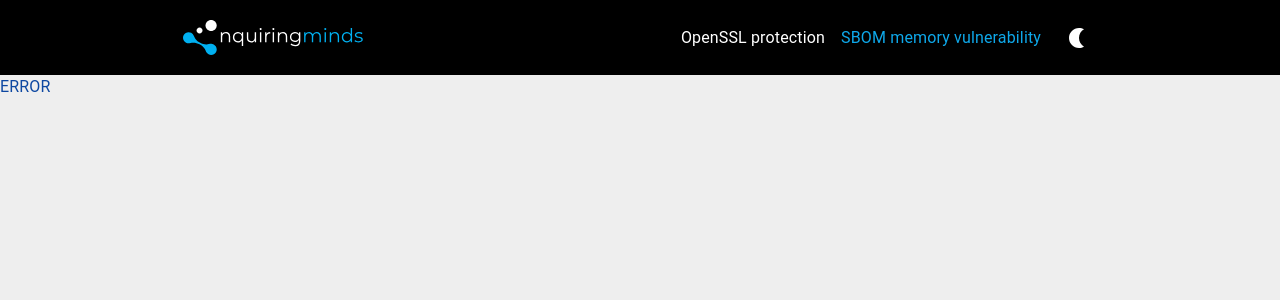
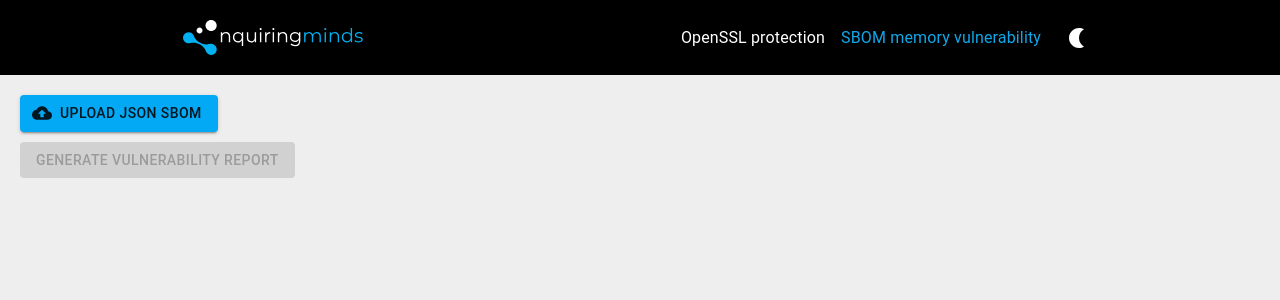
Before and after one commit to nqminds/UniBOM-Viewer, a Next.js app in the folder packages/app/: page /sbom in a window 1280 px wide. Shown: the top 300 px of the page. Built offline with nearby package versions, Linux system fonts and the light colour scheme; no server answers.

Commit message:
Add: Upload sbom file button

```diff
--- a/packages/app/src/pages/sbom.tsx
+++ b/packages/app/src/pages/sbom.tsx
@@ -1,13 +1,10 @@
 import React from "react";
-import useSWR from "swr";
 import SbomComponentTable from "@/modules/cve/sbom-component-table";
-import {Box, CircularProgress, Typography} from "@mui/material";
+import {Box, CircularProgress, Typography, Button, Alert} from "@mui/material";
 import {styled} from "@mui/system";
+import CloudUploadIcon from '@mui/icons-material/CloudUpload';
+import { useState } from "react";
 
-const fetcher = async () => {
-  const response = await fetch("/api/vulnerability-analysis");
-  return await response.json();
-};
 
 const Container = styled("div")(({theme: {spacing}}) => ({
   padding: spacing(2),
@@ -17,34 +14,109 @@ const Container = styled("div")(({theme: {spacing}}) => ({
   overflowX: "hidden",
 }));
 
+
+const VisuallyHiddenInput = styled('input')({
+  clip: 'rect(0 0 0 0)',
+  clipPath: 'inset(50%)',
+  height: 1,
+  overflow: 'hidden',
+  position: 'absolute',
+  bottom: 0,
+  left: 0,
+  whiteSpace: 'nowrap',
+  width: 1,
+});
+
+
 export default function Home() {
-  const {data, error, isLoading} = useSWR("vul-analysis", fetcher);
 
-  if (error || data?.error) {
-    return <Typography>ERROR</Typography>;
+  const [uploadedFile, setUploadedFile] = useState(null);
+  const [isGeneratePressed, setGeneratePressed] = useState(false);
+  const [data, setData] = useState(null);
+  const [error, setError] = useState<Error | null>(null);
+  const [isLoading, setIsLoading] = useState(false);
+
+  const handleFileUpload = async (event: React.ChangeEvent<HTMLInputElement>) => {
+    const file = event?.target?.files?.[0];
+    if (!file) {
+      <Alert severity="warning">No file selected!</Alert>
+      return;
+    }
+    setIsLoading(true);
+    const formData = new FormData();
+    formData.append("file", file);
+    try {
+      const response = await fetch("/api/vulnerability-analysis", {
+          method: "POST",
+          body: formData
+      });
+      if (response.ok) {
+          const responseData = await response.json();
+          setUploadedFile(responseData);
+          setData(responseData);
+      } else {
+          const errorData = await response.text();
+          setError(new Error(errorData));
+      }
+    } catch (err) {
+      if (err instanceof Error) {
+        setError(err);
+      } else {
+        setError(new Error('An unknown error occurred'));
+      }
+      <Alert severity="error">Error uploading file: {(err as Error).message}!</Alert>
+    } finally {
+      setIsLoading(false);
+    }
+  };
+
+
+  if (error) {
+    return <Typography>ERROR ${error.message}</Typography>;
   }
 
-  if (isLoading) {
+  if (!uploadedFile || !isGeneratePressed) {
     return (
       <Box
         display="flex"
         flexDirection="column"
         justifyContent="start"
-        alignItems="center"
+        alignItems="flex-start"
         minHeight="100vh"
+        padding="20px 0 0 20px"
       >
-        <Typography variant="h2">Loading CVE data</Typography>
-        <Typography variant="subtitle1" marginBottom={2}>
-          This may take a while until the latest data has been downloaded.
-        </Typography>
-        <CircularProgress />
+        <Button
+        component="label"
+        variant="contained"
+        startIcon={<CloudUploadIcon />}
+        style={{ marginBottom: '10px' }}
+        >
+          Upload json sbom
+          <VisuallyHiddenInput type="file" onChange={handleFileUpload} accept=".json" />
+        </Button>
+        <Button
+          variant="contained"
+          onClick={() => setGeneratePressed(true)}
+          disabled={!uploadedFile}  // Only enable if file is uploaded
+        >
+          Generate Vulnerability Report
+        </Button>
+        {isLoading && (
+          <>
+            <Typography variant="h2">Loading CVE data</Typography>
+            <Typography variant="subtitle1" marginBottom={2}>
+              This may take a while until the latest data has been downloaded.
+            </Typography>
+            <CircularProgress />
+          </>
+        )}
       </Box>
     );
   }
 
   return (
     <Container>
-      <SbomComponentTable data={data} />
+      {data ? <SbomComponentTable data={data} /> : <Typography>No data available</Typography>}
     </Container>
   );
 }
```
